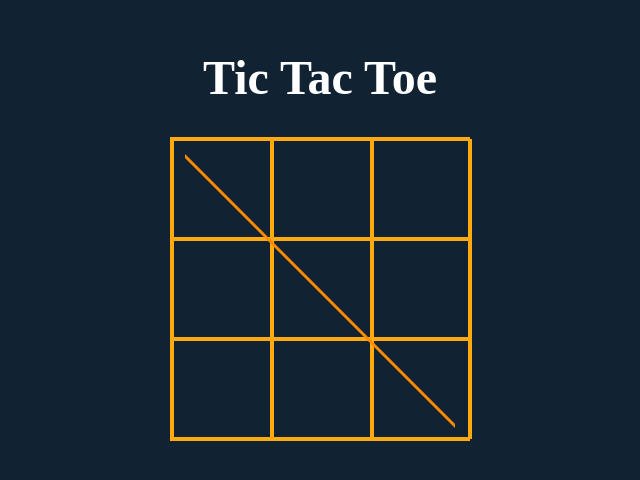
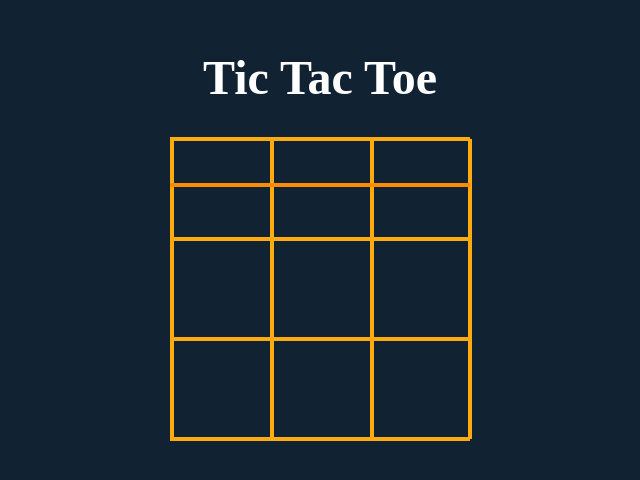
Before and after one commit to vonner04/Learning-React-TicTacToe, a React (Vite) app: page / in a window 1280 px wide. Shown: the part 150-630 px from the top of the page, without its empty margins (320-960 px from the left). Built offline with nearby package versions, Linux system fonts and the light colour scheme.

Commit message:
bugFix: useState can now appropriately udpate the strike-through component
strike-through wasn't able to be updated due to improper destructuring.

```diff
--- a/src/App.css
+++ b/src/App.css
@@ -75,17 +75,20 @@ div.square{
   .strike-column-1 {
     height: 100%;
     width: 4px;
-    left: 15%;
+    left: 17%;
+    top: 0;
   }
   .strike-column-2 {
     height: 100%;
     width: 4px;
-    left: 48%;
+    left: 50%;
+    top: 0;
   }
   .strike-column-3 {
     height: 100%;
     width: 4px;
-    left: 83%;
+    left: 83.5%;
+    top: 0;
   }
   .strike-diagonal-1 {
     width: 90%;
--- a/src/App.jsx
+++ b/src/App.jsx
@@ -2,7 +2,6 @@ import Board from "./Board";
 import Square from "./Square";
 import GameOver from "./GameOver";
 import GameState from "./GameState";
-import Strike from "./Strike";
 import { useState, useEffect } from "react";
 import "./App.css";
 
@@ -22,6 +21,7 @@ const winningCombos = [
 export default function App() {
   const [squares, setSquares] = useState(defaultSquares());
   const [gameState, setGameState] = useState(GameState.PLAYING);
+  const [strikeClass, setStrikeClass] = useState("strike-row-1");
 
   useEffect(() => {
     //Check for the winner
@@ -124,7 +124,7 @@ export default function App() {
       <main>
         <h1>Tic Tac Toe</h1>
         <div className="board-strike-container">
-          <Board>
+          <Board strikeClass={strikeClass}>
             {
               //Populate the grid
               squares.map((square, index) => (
--- a/src/Board.jsx
+++ b/src/Board.jsx
@@ -1,10 +1,10 @@
 import Strike from "./Strike";
 
-export default function Board(props, { strikeClass }) {
+export default function Board({ strikeClass, ...props }) {
   return (
     <>
       <div className="board" {...props} />
-      <Strike className={strikeClass} />
+      <Strike strikeClass={strikeClass} />
     </>
   );
 }
--- a/src/Strike.jsx
+++ b/src/Strike.jsx
@@ -1,3 +1,3 @@
 export default function Strike({ strikeClass }) {
-  return <div className="strike strike-diagonal-1" />;
+  return <div className={`strike ${strikeClass}`} />;
 }
```
